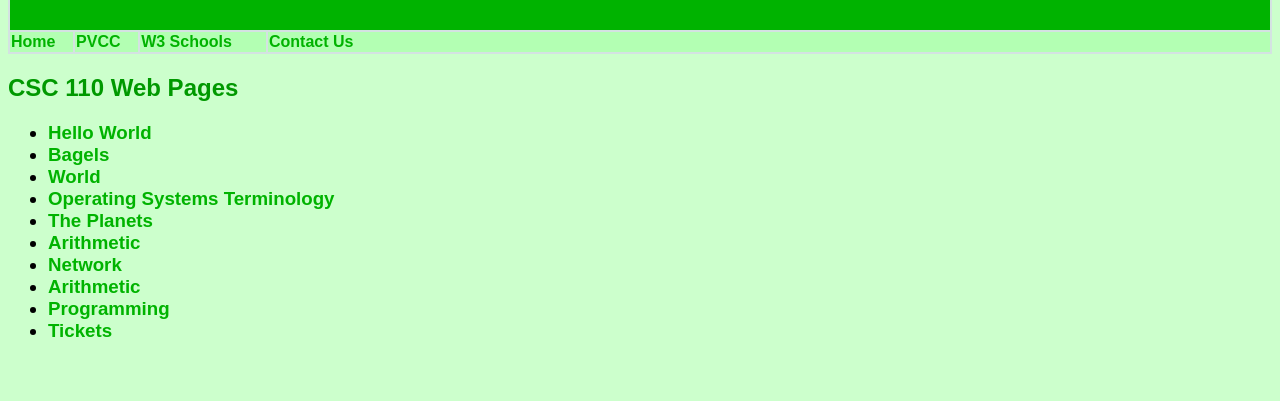
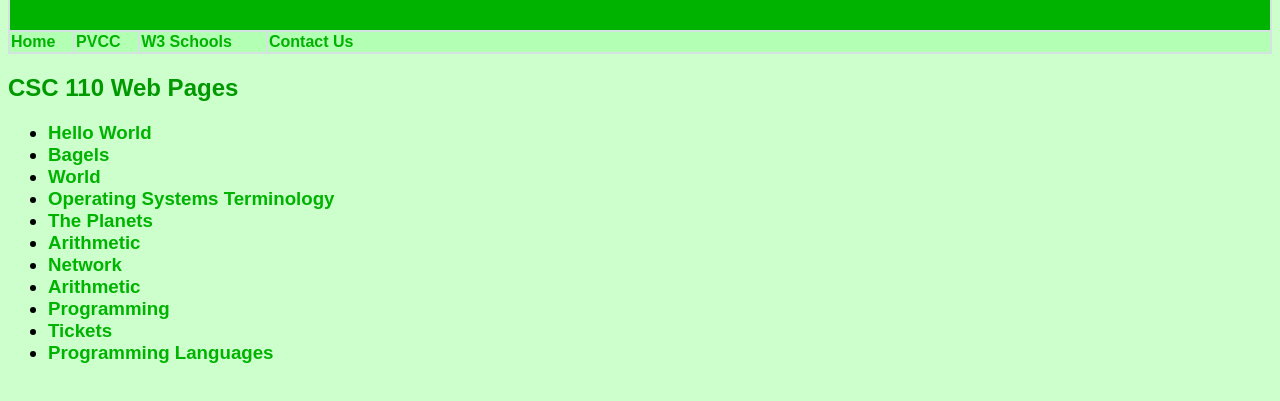
Before and after one commit to mhealey-vcc/mhealey-pvcc.github.io, a plain HTML site: page index.html in a window 1280 px wide. Shown: the part 103-504 px from the top of the page. Drawn offline with Linux system fonts and the light colour scheme.

Commit message:
Update index.html

```diff
--- a/index.html
+++ b/index.html
@@ -45,6 +45,7 @@
         <li><a href = "buses.html"> Arithmetic </a></li>
         <li><a href = "programming.html"> Programming </a></li>
         <li><a href = "tickets.py"> Tickets </a></li>
+        <li><a href = "proglang.html"> Programming Languages </a></li>
       </ul>
   </body>
 </html>
```
